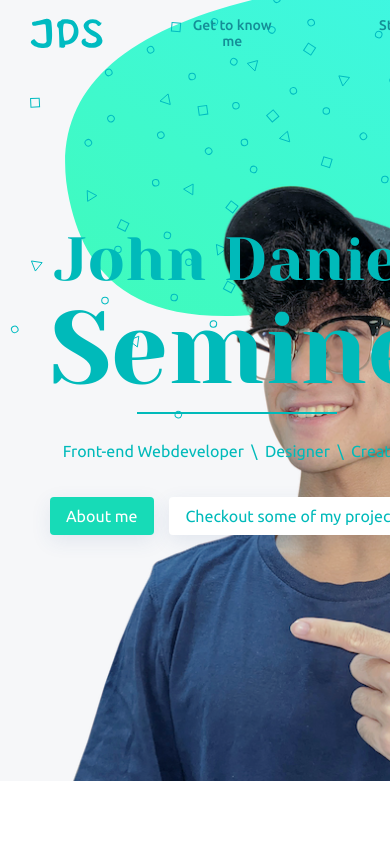
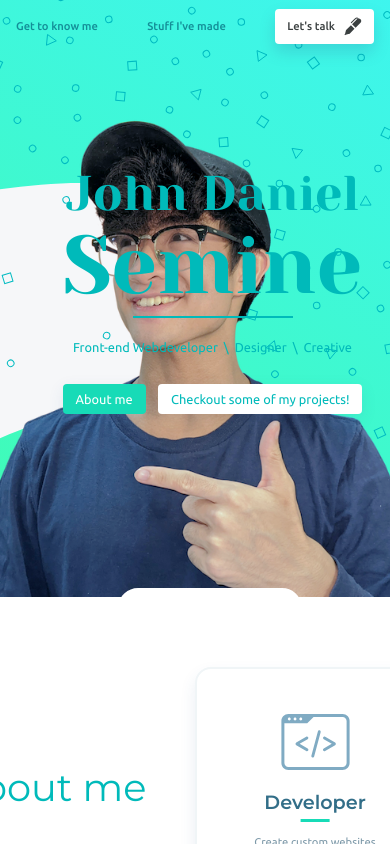
Before and after one commit to John-Kodes/portfolio, a React (Create React App) app: page / in a window 390 px wide. Shown: the top 844 px of the page. Built offline with nearby package versions, Linux system fonts and the light colour scheme.

Commit message:
navBar now responsive

```diff
--- a/src/App.js
+++ b/src/App.js
@@ -16,7 +16,7 @@ function App() {
   return (
     <ThemeProvider theme={GlobalTheme}>
       <GlobalStyles />
-      <PageLayout>
+      <PageLayout id="main">
         <Nav />
         <Header />
         <AboutSection />
@@ -32,14 +32,19 @@ const PageLayout = styled(motion.div)`
   position: relative;
   display: grid;
   grid-template-columns:
-    [margin-left-start] minmax(1rem, 1fr)
+    [margin-left-start] minmax(0rem, 1fr)
     [margin-left-end main-content-start] repeat(
       8,
-      [col-start] minmax(min-content, 14rem) [col-end]
+      [col-start] minmax(1rem, 14rem) [col-end]
     )
-    [main-content-end margin-right-start] minmax(1rem, 1fr) [margin-right-end];
+    [main-content-end margin-right-start] minmax(0rem, 1fr)
+    [margin-right-end];
 
   grid-template-rows: 6.6rem 80vh 136.7rem minmax(50rem, max-content);
+
+  @media only screen and (min-height: 50em) {
+    grid-template-rows: 6.6rem 64rem 136.7rem minmax(50rem, max-content);
+  }
 
   align-items: center;
   align-content: center;
--- a/src/components/Handlers.js
+++ b/src/components/Handlers.js
@@ -16,5 +16,4 @@ export const scrollToHandler = (id) => {
   const y =
     element.getBoundingClientRect().top + window.pageYOffset + yOffset(id);
   window.scrollTo({ top: y, behavior: "smooth" });
-  console.log(yOffset(id), id);
 };
--- a/src/components/Header.js
+++ b/src/components/Header.js
@@ -147,6 +147,10 @@ const Photo = styled(motion.img)`
   right: -10rem;
   z-index: 2;
 
+  @media only screen and (max-width: 64em) {
+    right: -20rem;
+  }
+
   &:hover ~ .credit {
     transform: translateY(-4.5rem);
   }
--- a/src/components/Nav.js
+++ b/src/components/Nav.js
@@ -11,7 +11,7 @@ import styled from "styled-components";
 const Nav = () => {
   return (
     <StyledNav>
-      <Logo className="logo" />
+      <Logo className="logo" onClick={() => window.location.reload()} />
       <NavLink onClick={() => scrollToHandler("section-about")}>
         Get to know me
       </NavLink>
@@ -27,6 +27,7 @@ const Nav = () => {
 };
 
 const StyledNav = styled(motion.nav)`
+  position: relative;
   grid-column: main-content-start / main-content-end;
   grid-row: 1/2;
 
@@ -40,8 +41,36 @@ const StyledNav = styled(motion.nav)`
   position: relative;
   z-index: 3;
 
+  @media only screen and (max-width: 44em) {
+    justify-content: space-between;
+    gap: 0;
+
+    @media only screen and (max-width: 34em) {
+      &::before {
+        content: "";
+        position: absolute;
+        top: 0;
+        left: 50%;
+        transform: translateX(-50%);
+
+        width: 110vw;
+        height: 100%;
+        z-index: -1;
+      }
+    }
+  }
+
   .logo {
     margin-right: auto;
+    cursor: pointer;
+
+    @media only screen and (max-width: 44em) {
+      margin-right: 0px;
+    }
+    @media only screen and (max-width: 34em) {
+      display: none;
+      visibility: hidden;
+    }
   }
 `;
 
--- a/src/components/ProjectsSection.js
+++ b/src/components/ProjectsSection.js
@@ -2,8 +2,6 @@
 import polyBg from "../img/polyBg.svg";
 import { ReactComponent as GithubLogo } from "../img/github.svg";
 import { ReactComponent as Arrow } from "../img/ArrowBtn.svg";
-import { ReactComponent as CardAce } from "../img/CardAceLinear.svg";
-import { ReactComponent as CardJack } from "../img/CardJackLinear.svg";
 // Animation
 import { motion } from "framer-motion";
 import { letterAnim } from "../animations";
--- a/src/globals/GlobalStyles.js
+++ b/src/globals/GlobalStyles.js
@@ -15,6 +15,10 @@ const GlobalStyles = createGlobalStyle`
 
     html{
         font-size: 62.5%; // 1rem = 10px
+        @media only screen and (max-width: 31.25em) {
+        font-size: 50%;
+
+        }
     }
 
     // Ubuntu = 300/400/500
```
Also changed, not shown: src/img/StickyNavBar.svg (added).
